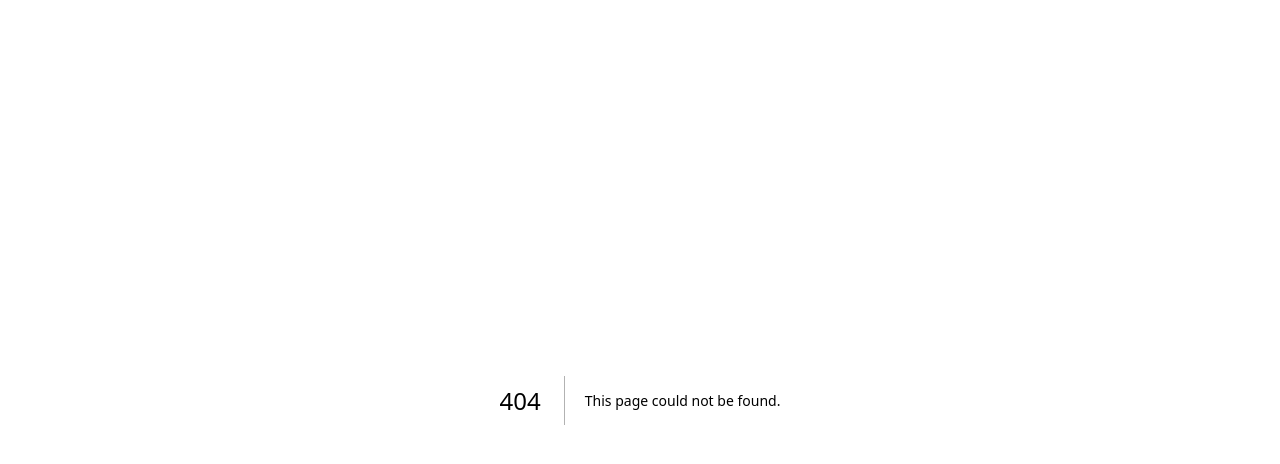
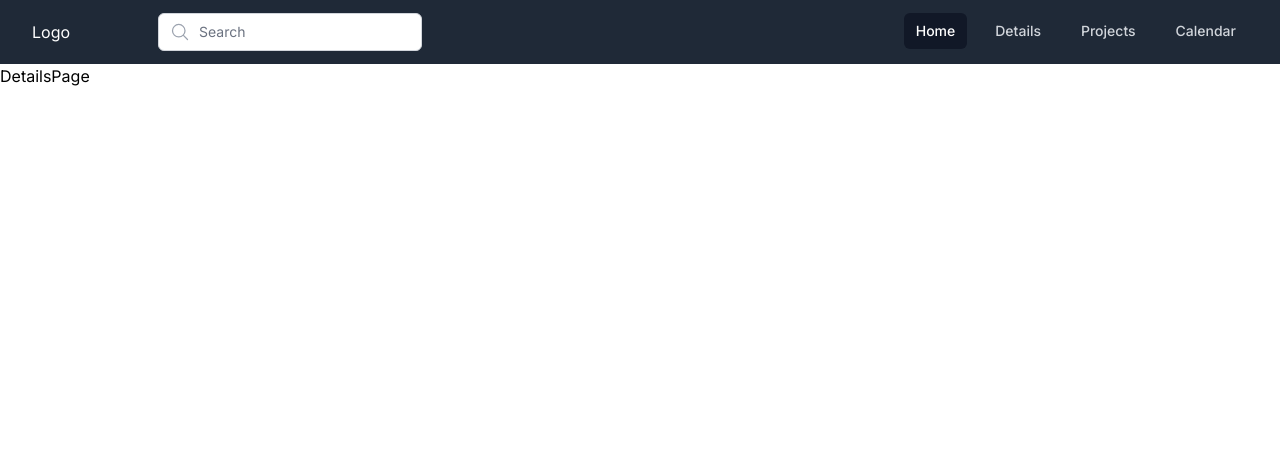
Before and after one commit to yamisagi/next-event-insight, a Next.js app: page /details in a window 1280 px wide. Before the commit this address had no page. Shown: the top 464 px of the page. Built offline with nearby package versions, Linux system fonts and the light colour scheme.

Commit message:
feat: Add Layout & Event Card - Slider Components

```diff
--- a/package.json
+++ b/package.json
@@ -13,7 +13,8 @@
     "@heroicons/react": "^2.0.18",
     "next": "14.0.3",
     "react": "^18",
-    "react-dom": "^18"
+    "react-dom": "^18",
+    "swiper": "^11.0.5"
   },
   "devDependencies": {
     "autoprefixer": "^10.0.1",
--- /dev/null
+++ b/src/app/details/page.jsx
@@ -0,0 +1,9 @@
+import React from 'react'
+
+const DetailsPage = () => {
+  return (
+    <div>DetailsPage</div>
+  )
+}
+
+export default DetailsPage
--- a/src/app/layout.js
+++ b/src/app/layout.js
@@ -1,4 +1,5 @@
 import { Inter } from 'next/font/google';
+import Navbar from '@/components/Navbar';
 import './globals.css';
 
 const inter = Inter({ subsets: ['latin'] });
@@ -11,7 +12,10 @@ export const metadata = {
 export default function RootLayout({ children }) {
   return (
     <html lang='en'>
-      <body className={inter.className}>{children}</body>
+      <body className={inter.className}>
+        <Navbar />
+        {children}
+      </body>
     </html>
   );
 }
--- a/src/app/page.js
+++ b/src/app/page.js
@@ -1,12 +1,13 @@
-import Navbar from '@/components/Navbar';
+import EventCard from '@/components/EventCard';
+import EventSlider from '@/components/EventSlider';
 import React from 'react';
 
 export default function Home() {
   return (
     <main>
-      <Navbar />
-      <h1>Next Event Insight</h1>
-      <p>Next Event Insight</p>
+      <h1>Home</h1>
+      <EventSlider />
+      <EventCard />
     </main>
   );
 }
--- /dev/null
+++ b/src/components/EventCard.jsx
@@ -0,0 +1,36 @@
+import React from 'react';
+import Image from 'next/image';
+
+const EventCard = () => {
+  return (
+    <div class='max-w-sm rounded overflow-hidden shadow-lg md:w-64'>
+      <Image
+        src='/img/card-top.jpg'
+        alt='Sunset in the mountains'
+        width={500}
+        height={500}
+      />
+      <div class='px-6 py-4'>
+        <div class='font-bold text-xl mb-2'>The Coldest Sunset</div>
+        <p class='text-gray-700 text-base'>
+          Lorem ipsum dolor sit amet, consectetur adipisicing elit. Voluptatibus
+          quia, nulla! Maiores et perferendis eaque, exercitationem praesentium
+          nihil.
+        </p>
+      </div>
+      <div class='px-6 pt-4 pb-2'>
+        <span class='inline-block bg-gray-200 rounded-full px-3 py-1 text-sm font-semibold text-gray-700 mr-2 mb-2'>
+          #photography
+        </span>
+        <span class='inline-block bg-gray-200 rounded-full px-3 py-1 text-sm font-semibold text-gray-700 mr-2 mb-2'>
+          #travel
+        </span>
+        <span class='inline-block bg-gray-200 rounded-full px-3 py-1 text-sm font-semibold text-gray-700 mr-2 mb-2'>
+          #winter
+        </span>
+      </div>
+    </div>
+  );
+};
+
+export default EventCard;
--- /dev/null
+++ b/src/components/EventSlider.jsx
@@ -0,0 +1,40 @@
+'use client';
+import React from 'react';
+import { EffectCards } from 'swiper/modules';
+import { Swiper, SwiperSlide } from 'swiper/react';
+import 'swiper/css';
+import 'swiper/css/effect-cards';
+
+const EventSlider = () => {
+  return (
+    <>
+      <Swiper
+        effect={'cards'}
+        grabCursor={true}
+        modules={[EffectCards]}
+        className='flex flex-col justify-center items-center w-6/12 h-96 rounded-lg shadow-lg'
+      >
+        <SwiperSlide
+          className='bg-gradient-to-r from-green-400 to-blue-500 rounded-lg shadow-lg'
+          effect='cards'
+        >
+          Slide 1
+        </SwiperSlide>
+        <SwiperSlide
+          className='bg-gradient-to-r from-green-400 to-blue-500 rounded-lg shadow-lg'
+          effect='cards'
+        >
+          Slide 2
+        </SwiperSlide>
+        <SwiperSlide
+          className='bg-gradient-to-r from-green-400 to-blue-500 rounded-lg shadow-lg'
+          effect='cards'
+        >
+          Slide 3
+        </SwiperSlide>
+      </Swiper>
+    </>
+  );
+};
+
+export default EventSlider;
--- a/src/components/Navbar.jsx
+++ b/src/components/Navbar.jsx
@@ -6,25 +6,31 @@ import {
   XMarkIcon,
   MagnifyingGlassIcon,
 } from '@heroicons/react/24/outline';
+import Link from 'next/link';
+import { useState } from 'react';
 
 const navigation = [
-  { name: 'Dashboard', href: '#', current: true },
-  { name: 'Team', href: '#', current: false },
-  { name: 'Projects', href: '#', current: false },
-  { name: 'Calendar', href: '#', current: false },
+  { name: 'Home', href: '/' },
+  { name: 'Details', href: '/details' },
+  { name: 'Projects', href: '#' },
+  { name: 'Calendar', href: '#' },
 ];
 
 function classNames(...classes) {
   return classes.filter(Boolean).join(' ');
 }
 const Navbar = () => {
+  const [current, setCurrent] = useState('Home');
   return (
     <Disclosure as='nav' className='bg-gray-800'>
       {({ open }) => (
         <>
           <div className='mx-auto max-w-7xl px-5 sm:px-6 lg:px-8 justify-between'>
             <div className='relative flex h-16 items-center sm:justify-evenly justify-between'>
-              <div className='flex cursor-pointer text-white mr-16'>LOGO</div>
+              {/* // Logo */}
+              <div className='flex cursor-pointer text-white mr-16'>
+                <Link href='/'>Logo</Link>
+              </div>
               <div className='absolute inset-y-0 right-0 flex items-center sm:hidden'>
                 <Disclosure.Button className='relative inline-flex items-center justify-center rounded-md p-2 text-gray-400 hover:bg-gray-700 hover:text-white focus:outline-none focus:ring-2 focus:ring-inset focus:ring-white'>
                   <span className='absolute -inset-0.5' />
@@ -59,19 +65,20 @@ const Navbar = () => {
                 <div className='hidden sm:ml-6 sm:block'>
                   <div className='flex space-x-4'>
                     {navigation.map((item) => (
-                      <a
+                      <Link
+                        onClick={() => setCurrent(item.name)}
                         key={item.name}
                         href={item.href}
                         className={classNames(
-                          item.current
+                          current === item.name
                             ? 'bg-gray-900 text-white'
                             : 'text-gray-300 hover:bg-gray-700 hover:text-white',
                           'rounded-md px-3 py-2 text-sm font-medium'
                         )}
-                        aria-current={item.current ? 'page' : undefined}
+                        aria-current={current ? 'page' : undefined}
                       >
                         {item.name}
-                      </a>
+                      </Link>
                     ))}
                   </div>
                 </div>
@@ -84,15 +91,16 @@ const Navbar = () => {
               {navigation.map((item) => (
                 <Disclosure.Button
                   key={item.name}
-                  as='a'
+                  onClick={() => setCurrent(item.name)}
+                  as={Link}
                   href={item.href}
                   className={classNames(
-                    item.current
+                    current === item.name
                       ? 'bg-gray-900 text-white'
                       : 'text-gray-300 hover:bg-gray-700 hover:text-white',
                     'block rounded-md px-3 py-2 text-base font-medium'
                   )}
-                  aria-current={item.current ? 'page' : undefined}
+                  aria-current={current ? 'page' : undefined}
                 >
                   {item.name}
                 </Disclosure.Button>
```
Also changed, not shown: 2 other files (tests, documents, lock files or other folders).
